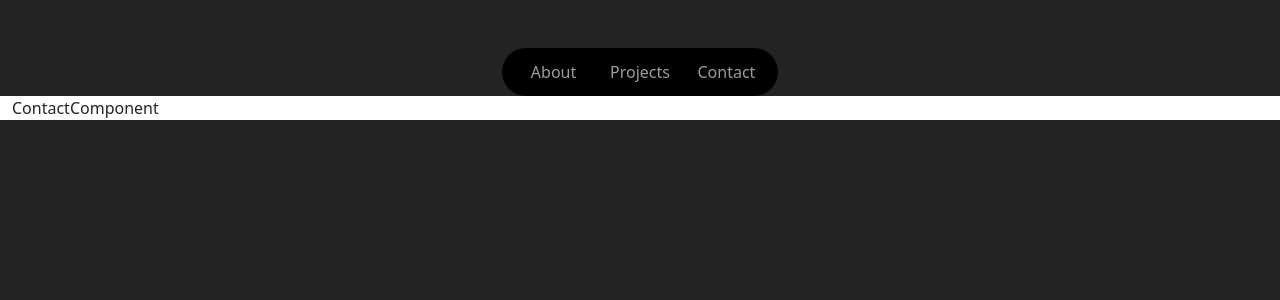
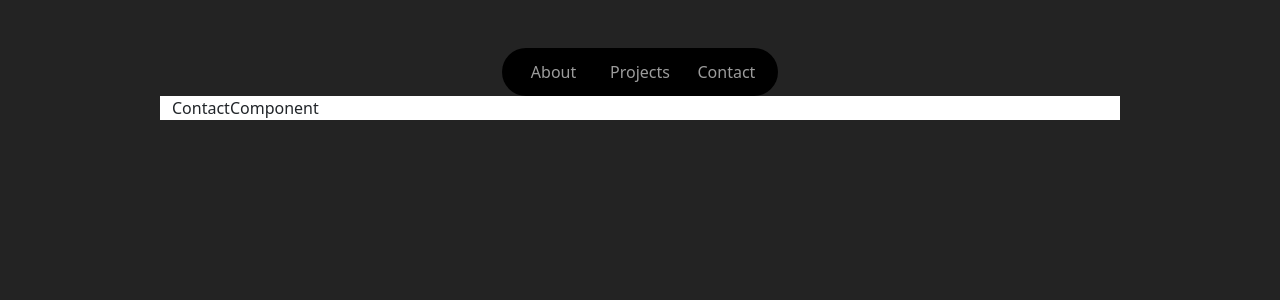
Before and after one commit to pridhvi/pridhvi.github.io, a React (Create React App) app: page /contact in a window 1280 px wide. Shown: the top 300 px of the page. Built offline with nearby package versions, Linux system fonts and the light colour scheme.

Commit message:
made component containers responsive

```diff
--- a/src/about/index.js
+++ b/src/about/index.js
@@ -2,7 +2,7 @@ import React from 'react'
 
 const AboutComponent = () => {
   return (
-    <div className="bg-white">
+    <div className="container col-12 col-sm-10 col-md-9 bg-white">
         AboutComponent
     </div>
   )
--- a/src/contact/index.js
+++ b/src/contact/index.js
@@ -2,7 +2,7 @@ import React from 'react'
 
 const ContactComponent = () => {
   return (
-    <div className="bg-white">
+    <div className="container col-12 col-sm-10 col-md-9 bg-white">
         ContactComponent
     </div>
   )
--- a/src/projects/index.js
+++ b/src/projects/index.js
@@ -2,7 +2,7 @@ import React from 'react'
 
 const ProjectsComponent = () => {
   return (
-    <div className="bg-white">
+    <div className="container col-12 col-sm-10 col-md-9 bg-white">
         ProjectsComponent
     </div>
   )
```
